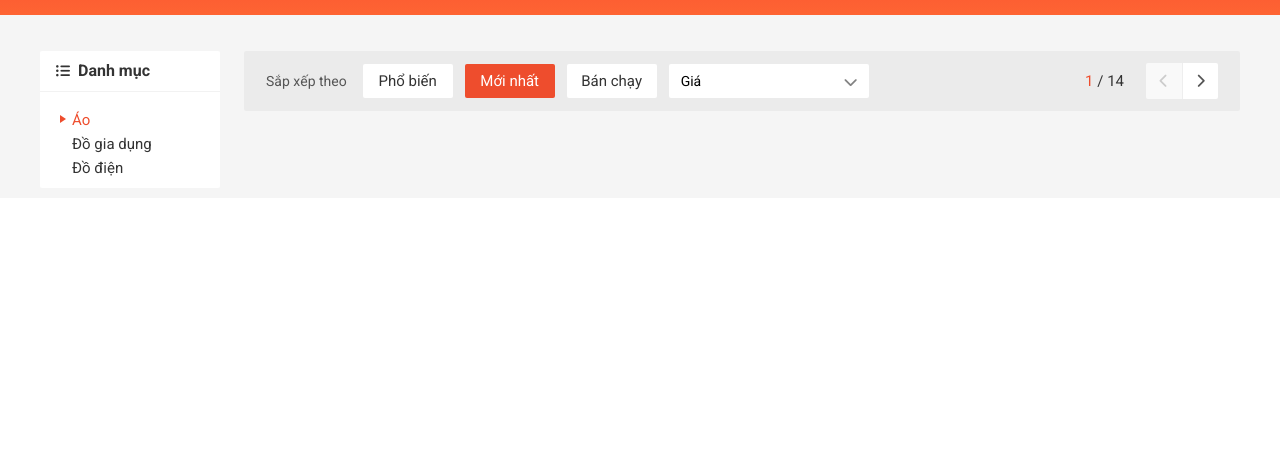
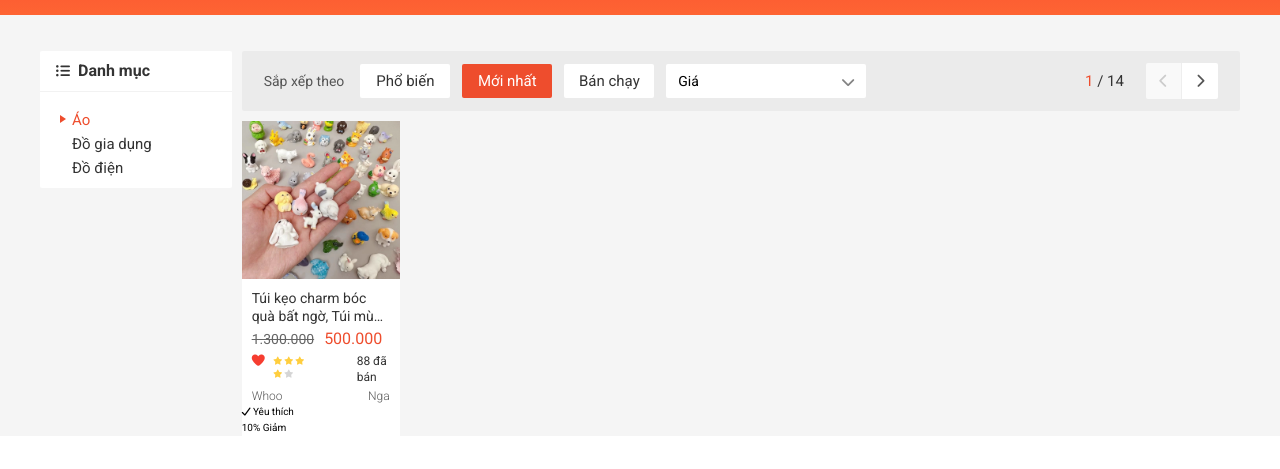
Before and after one commit to HuyDoDevv/shopee, a plain HTML site: page index.html in a window 1280 px wide. Shown: the part 105-574 px from the top of the page. Drawn offline with Linux system fonts and the light colour scheme.

Commit message:
add product list

```diff
--- a/assets/css/base.css
+++ b/assets/css/base.css
@@ -4,6 +4,7 @@
   --black-color: #000;
   --text-color: #333;
   --border-color: #dbdbdd;
+  --star-gold-color: #ffce3e;
 
   --header--height: 120px;
   --navbar--height: 34px;
@@ -35,20 +36,26 @@ html {
 .grid__row {
   display: flex;
   flex-wrap: wrap;
-  margin-left: -12px;
-  margin-right: -12px;
+  margin-left: -5px;
+  margin-right: -5px;
 }
 
 .grid__column-2 {
   width: 16.6667%;
-  padding-left: 12px;
-  padding-right: 12px;
+  padding-left: 5px;
+  padding-right: 5px;
+}
+
+.grid__column-2-4 {
+  width: 20%;
+  padding-left: 5px;
+  padding-right: 5px;
 }
 
 .grid__column-10 {
   width: 83.3334%;
-  padding-left: 12px;
-  padding-right: 12px;
+  padding-left: 5px;
+  padding-right: 5px;
 }
 
 
@@ -179,7 +186,7 @@ html {
   display: none;
 }
 
-.select-input:hover .select-input__list{
+.select-input:hover .select-input__list {
   display: block;
 }
 
--- a/assets/css/main.css
+++ b/assets/css/main.css
@@ -1105,3 +1105,116 @@
 .home-filter__page-btn--disable .home-filter__page-icon {
   color: #ccc;
 }
+
+/* Product */
+
+
+.home-product-item {
+  margin-top: 10px;
+  background-color: var(--white-color);
+}
+
+.home-product-item__img {
+  padding-top: 100%;
+  background-repeat: no-repeat;
+  background-size: cover;
+  background-position: center;
+}
+
+.home-product-item__name {
+  font-size: 1.4rem;
+  font-weight: 400;
+  color: var(--text-color);
+  line-height: 1.8rem;
+  margin: 10px 10px 6px;
+  height: 3.6rem;
+  overflow: hidden;
+  display: block;
+  display: -webkit-box;
+  -webkit-box-orient: vertical;
+  -webkit-line-clamp: 2;
+}
+
+.home-product-item__price {
+  display: flex;
+  align-items: baseline;
+  flex-wrap: wrap;
+}
+
+.home-product-item__price-old {
+  margin-left: 10px;
+  font-size: 1.4rem;
+  color: #666;
+  text-decoration: line-through;
+}
+
+.home-product-item__price-parent {
+  font-size: 1.6rem;
+  color: var(--primary-color);
+  margin-left: 10px;
+}
+
+.home-product-item__action {
+  display: flex;
+  justify-content: space-between;
+  margin: 6px 10px 0;
+}
+
+.home-product-item__like {
+  font-size: 1.3rem;
+}
+
+i.home-product-item__like-icon-fill {
+  display: none;
+  color: #f63d30;
+}
+
+.home-product-item__liked .home-product-item__like-icon-fill {
+  display: inline-block;
+}
+
+.home-product-item__liked .home-product-item__like-icon-empty {
+  display: none;
+}
+
+.home-product-item__reting {
+  font-size: 1rem;
+  transform: scale(0.8);
+  transform-origin: right;
+  color: #d5d5d5;
+  margin: -1px 0 0 auto;
+}
+
+.home-product-item__star--gold {
+  color: var(--star-gold-color);
+}
+
+.home-product-item__sold {
+  font-size: 1.2rem;
+  color: var(--text-color);
+  margin-left: 8ex;
+}
+
+.home-product-item__origin {
+  display: flex;
+  margin: 3px 10px 0;
+  color: #595959;
+  font-size: 1.2rem;
+  font-weight: 300;
+  margin-top: 3px;
+}
+
+.home-product-item__origin-brand {}
+
+.home-product-item__origin-name {
+  margin-left: auto;
+}
+
+.home-product-item__favourite {}
+
+.home-product-item__sale-off {}
+
+
+.home-product-item__sale-off-percent {}
+
+.home-product-item__sale-off-label {}
--- a/index.html
+++ b/index.html
@@ -377,6 +377,52 @@
                 </div>
               </div>
             </div>
+
+            <div class="home-product">
+              <div class="grid__row">
+                <div class="grid__column-2">
+                  <div class="home-product-item">
+                    <div class="home-product-item__img"
+                      style="background-image: url(./assets/img/header/products/product-1.webp);">
+                    </div>
+                    <h4 class="home-product-item__name">Túi kẹo charm bóc quà bất ngờ, Túi mù hình con vật và đồ ăn làm
+                      đồ chơi dêc thương quà tặng học sinh</h4>
+                    <div class="home-product-item__price">
+                      <span class="home-product-item__price-old">1.300.000</span>
+                      <span class="home-product-item__price-parent">500.000</span>
+                    </div>
+                    <div class="home-product-item__action">
+                      <span class="home-product-item__like home-product-item__liked">
+                        <i class="home-product-item__like-icon-empty far fa-heart"></i>
+                        <i class="home-product-item__like-icon-fill fas fa-heart"></i>
+                      </span>
+                      <div class="home-product-item__reting">
+                        <i class="home-product-item__star--gold fas fa-star"></i>
+                        <i class="home-product-item__star--gold fas fa-star"></i>
+                        <i class="home-product-item__star--gold fas fa-star"></i>
+                        <i class="home-product-item__star--gold fas fa-star"></i>
+                        <i class="fas fa-star"></i>
+                      </div>
+                      <span class="home-product-item__sold">
+                        88 đã bán
+                      </span>
+                    </div>
+                    <div class="home-product-item__origin">
+                      <span class="home-product-item__origin-brand">Whoo</span>
+                      <span class="home-product-item__origin-name">Nga</span>
+                    </div>
+                    <div class="home-product-item__favourite">
+                      <i class="fas fa-check"></i>
+                      Yêu thích
+                    </div>
+                    <div class="home-product-item__sale-off">
+                      <span class="home-product-item__sale-off-percent">10%</span>
+                      <span class="home-product-item__sale-off-label">Giảm</span>
+                    </div>
+                  </div>
+                </div>
+              </div>
+            </div>
           </div>
         </div>
       </div>
```
Also changed, not shown: assets/img/header/products/product-1.webp (added).
